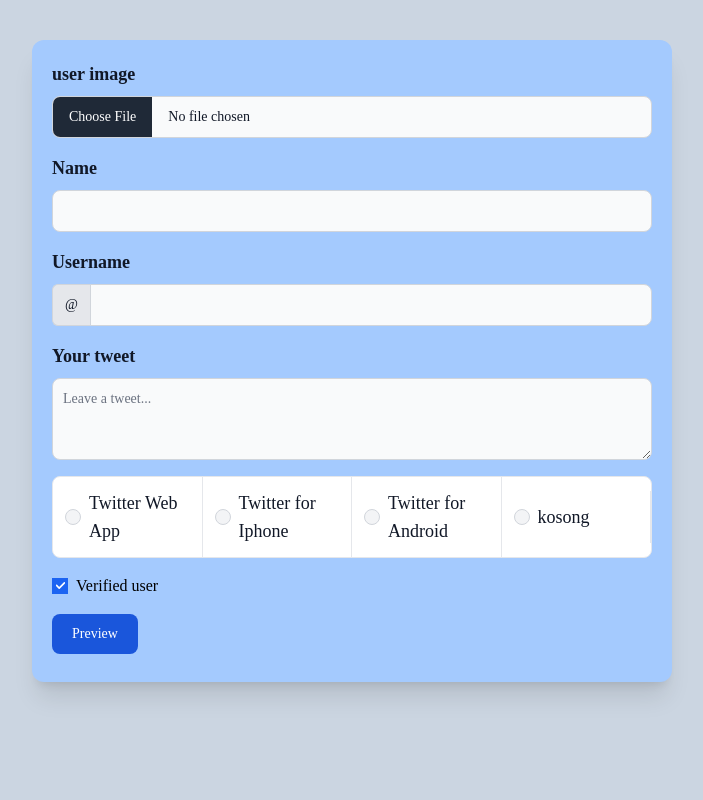
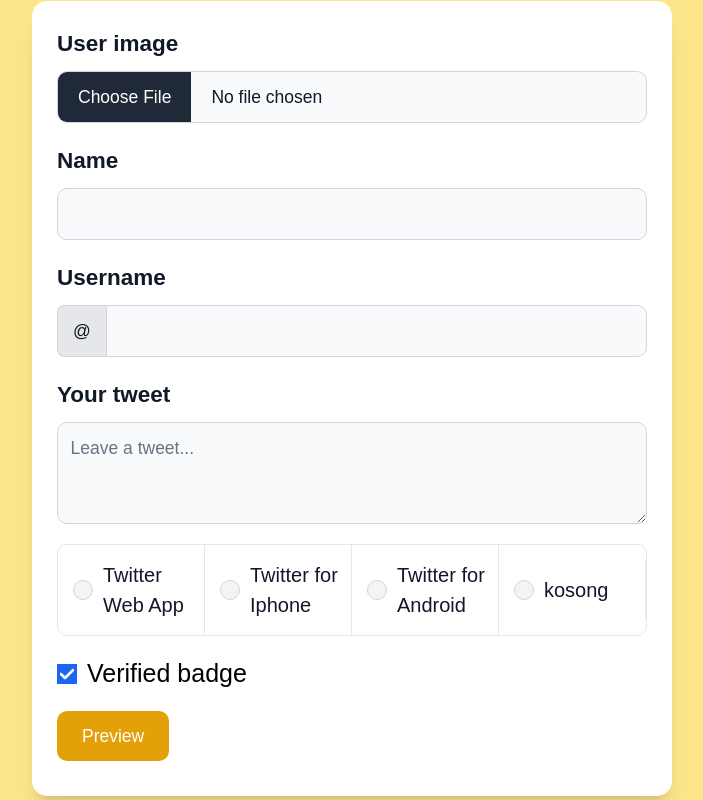
Before and after one commit to fadelun/tweet-generator, a Vue app: page / in a window 1280 px wide. Shown: the whole page, without its empty margins (288-991 px from the left). Built offline with nearby package versions, Linux system fonts and the light colour scheme.

Commit message:
update UI view

```diff
--- a/src/components/InputForm.vue
+++ b/src/components/InputForm.vue
@@ -1,13 +1,13 @@
 <template>
-  <form class="bg-blue-300 lg:w-1/2 p-5 rounded-xl shadow-xl">
+  <form class="bg-white lg:w-1/2 p-5 rounded-xl shadow-xl">
     <div class="input-section mb-4 flex flex-col">
       <label
         class="block mb-2 text-lg font-semibold text-gray-900 dark:text-white"
         for="file_input"
-        >user image</label
+        >User image</label
       >
       <input
-        class="block w-full text-sm text-gray-900 border border-gray-300 rounded-lg cursor-pointer bg-gray-50 dark:text-gray-400 focus:outline-none dark:bg-gray-700 dark:border-gray-600 dark:placeholder-gray-400"
+        class="block w-full text-sm text-gray-900 border border-gray-300 rounded-lg cursor-pointer bg-gray-50 dark:text-gray-400 focus:outline-none"
         type="file"
         id="uplaod-image"
         accept="image/*"
@@ -25,7 +25,7 @@
         id="name-input"
         name="account-name"
         v-model="user.name"
-        class="bg-gray-50 border border-gray-300 text-gray-900 text-sm rounded-lg focus:ring-blue-500 focus:border-blue-500 block w-full p-2.5 dark:bg-gray-700 dark:border-gray-600 dark:placeholder-gray-400 dark:text-white dark:focus:ring-blue-500 dark:focus:border-blue-500"
+        class="bg-gray-50 border border-gray-300 text-gray-900 text-sm rounded-lg focus:ring-amber-400 focus:border-amber-400 block w-full p-2.5"
       />
     </div>
     <div class="input-section mb-4 flex flex-col">
@@ -36,7 +36,7 @@
       >
       <div class="flex">
         <span
-          class="inline-flex items-center px-3 text-sm text-gray-900 bg-gray-200 border border-r-0 border-gray-300 rounded-l-md dark:bg-gray-600 dark:text-gray-400 dark:border-gray-600"
+          class="inline-flex items-center px-3 text-sm text-gray-900 bg-gray-200 border border-r-0 border-gray-300 rounded-l-md"
         >
           @
         </span>
@@ -44,7 +44,7 @@
           type="text"
           v-model="user.username"
           id="username-input"
-          class="rounded-none rounded-r-lg bg-gray-50 border border-gray-300 text-gray-900 focus:ring-blue-500 focus:border-blue-500 block flex-1 min-w-0 w-full text-sm p-2.5 dark:bg-gray-700 dark:border-gray-600 dark:placeholder-gray-400 dark:text-white dark:focus:ring-blue-500 dark:focus:border-blue-500"
+          class="rounded-none rounded-r-lg bg-gray-50 border border-gray-300 text-gray-900 focus:ring-amber-400 focus:border-amber-400 block flex-1 min-w-0 w-full text-sm p-2.5"
         />
       </div>
     </div>
@@ -59,30 +59,19 @@
         v-model="user.tweet"
         name="tweet"
         rows="3"
-        class="block p-2.5 w-full text-sm text-gray-900 bg-gray-50 rounded-lg border border-gray-300 focus:ring-blue-500 focus:border-blue-500 dark:bg-gray-700 dark:border-gray-600 dark:placeholder-gray-400 dark:text-white dark:focus:ring-blue-500 dark:focus:border-blue-500"
+        class="block p-2.5 w-full text-sm text-gray-900 bg-gray-50 rounded-lg border border-gray-300 focus:ring-amber-400 focus:border-amber-400"
         placeholder="Leave a tweet..."
       ></textarea>
     </div>
-    <!-- <div class="input-section flex flex-col mb-4">
-      <label for="date">Date</label>
 
-      <input
-        type="date"
-        id="date"
-        name="timestanmp"
-        :value="timestanmp"
-        min="2012-01-01"
-        :max="timestanmp"
-      />
-    </div> -->
     <div class="input-section flex flex-col mb-4">
       <ul
-        class="items-center w-full text-lg font-semibold text-gray-900 bg-white border border-gray-200 rounded-lg sm:flex dark:bg-gray-700 dark:border-gray-600 dark:text-white"
+        class="items-center w-full text-lg font-semibold text-gray-900 bg-white border border-gray-200 rounded-lg sm:flex"
       >
         <li
           v-for="(device, i) in devices"
           :key="device"
-          class="w-full border-b border-gray-200 sm:border-b-0 sm:border-r dark:border-gray-600"
+          class="w-full border-b border-gray-200 sm:border-b-0 sm:border-r"
         >
           <div class="flex items-center pl-3">
             <input
@@ -90,12 +79,12 @@
               type="radio"
               v-model="user.device"
               :value="`${device == 'kosong' ? ' ' : device}`"
-              class="w-4 h-4 text-blue-600 bg-gray-100 border-gray-300 focus:ring-blue-500 dark:focus:ring-blue-600 dark:ring-offset-gray-700 dark:focus:ring-offset-gray-700 focus:ring-2 dark:bg-gray-600 dark:border-gray-500"
+              class="w-4 h-4 text-yellow-300 bg-gray-100 border-gray-300 focus:ring-amber-400"
             />
 
             <label
               :for="`horizontal-list-${device}`"
-              class="w-full py-3 ml-2 text-md font-medium text-gray-900 dark:text-gray-300"
+              class="w-full py-3 ml-2 text-base font-medium text-gray-900 dark:text-gray-300"
               >{{ device }}
             </label>
           </div>
@@ -104,12 +93,12 @@
     </div>
     <div class="input-section flex items-center gap-2 mb-4">
       <input type="checkbox" id="checkbox" v-model="user.verified" />
-      <label for="checkbox">Verified user</label>
+      <label for="checkbox">Verified badge</label>
     </div>
 
     <button
       type="button"
-      class="btn-generate text-white bg-blue-700 hover:bg-blue-800 focus:ring-4 focus:ring-blue-300 font-medium rounded-lg text-sm px-5 py-2.5 mr-2 mb-2 dark:bg-blue-600 dark:hover:bg-blue-700 focus:outline-none dark:focus:ring-blue-800"
+      class="btn-generate text-white bg-yellow-400 hover:bg-amber-500 focus:ring-4 focus:ring-blue-300 font-medium rounded-lg text-sm px-5 py-2.5 mr-2 mb-2 dark:bg-blue-600 dark:hover:bg-blue-700 focus:outline-none dark:focus:ring-blue-800"
       @click="$emit('modalEvent')"
     >
       Preview
--- a/src/components/TheCard.vue
+++ b/src/components/TheCard.vue
@@ -3,13 +3,18 @@
     class="preview grid items-center lg:w-1/2 aspect-square p-4 sm:p-10 md:p-12 bg-white shadow-xl absolute top-[-100rem]"
   >
     <section class="twitter-card w-full p-8">
-      <div class="card-profile w-full flex gap-x-2 md:gap-x-4 mb-4">
-        <img
-          id="profile-image"
-          class="block mx-auto w-12 h-12 object-cover sm:w-20 sm:h-20 rounded-[50%] md:rounded-full sm:mx-0 sm:shrink-0 bg-slate-300"
-          :src="`${user.image ? user.image : fakeImage}`"
-          alt="user image"
-        />
+      <div class="card-profile w-full flex gap-x-2 sm:gap-x-4 mb-4">
+        <div
+          class="image-contain block mx-auto w-12 h-12 sm:w-20 sm:h-20 sm:mx-0 shrink-0"
+        >
+          <img
+            id="profile-image"
+            class="align-middle rounded-full w-12 h-12 sm:w-20 sm:h-20"
+            :src="`${user.image ? user.image : fakeImage}`"
+            alt="user image"
+          />
+          <!-- fit object tidak support di html2canvas -->
+        </div>
 
         <div class="card-names w-full">
           <h2 class="text-lg sm:text-2xl font-bold flex gap-1 items-center">
@@ -34,7 +39,7 @@
             {{
               user.tweet
                 ? user.tweet
-                : "Lorem ipsum dolor sit amet consectetur adipisicing elit. Quibusdam totam inventore veritatis, minus repellat fuga vel nostrum assumenda sint alias neque nobis quia voluptate delectus, eaque iste architecto, pariatur consequatur."
+                : "Lorem ipsum dolor sit amet consectetur adipisicing elit. "
             }}
           </h2>
         </div>
--- a/src/components/TheOutput.vue
+++ b/src/components/TheOutput.vue
@@ -17,7 +17,7 @@
     <a
       :href="user.url"
       download="my-tweet.jpg"
-      class="btn-dowload px-6 py-2 text-base md:px-10 md:py-3 rounded-md md:text-xl font-medium text-white bg-blue-500"
+      class="btn-dowload px-6 py-2 text-base md:px-10 md:py-3 rounded-md md:text-xl font-medium text-white bg-blue-600 hover:bg-blue-800"
     >
       Download
     </a>
--- a/src/style.css
+++ b/src/style.css
@@ -7,12 +7,13 @@
 @layer components {
   * {
     box-sizing: border-box;
+    @apply text-xs sm:text-sm md:text-xl;
   }
   html {
-    font-family: "Times new roman", Arial, sans-serif; /* this font is useless when generating image*/
+    font-family: Rubik, Arial, sans-serif; /* this font is useless when generating image*/
   }
   body {
-    @apply h-screen bg-slate-300 grid items-center;
+    @apply h-screen bg-amber-200 grid items-center;
   }
   /* #modal-root {
     @apply ;
```
Also changed, not shown: 1 other file (tests, documents, lock files or other folders).
